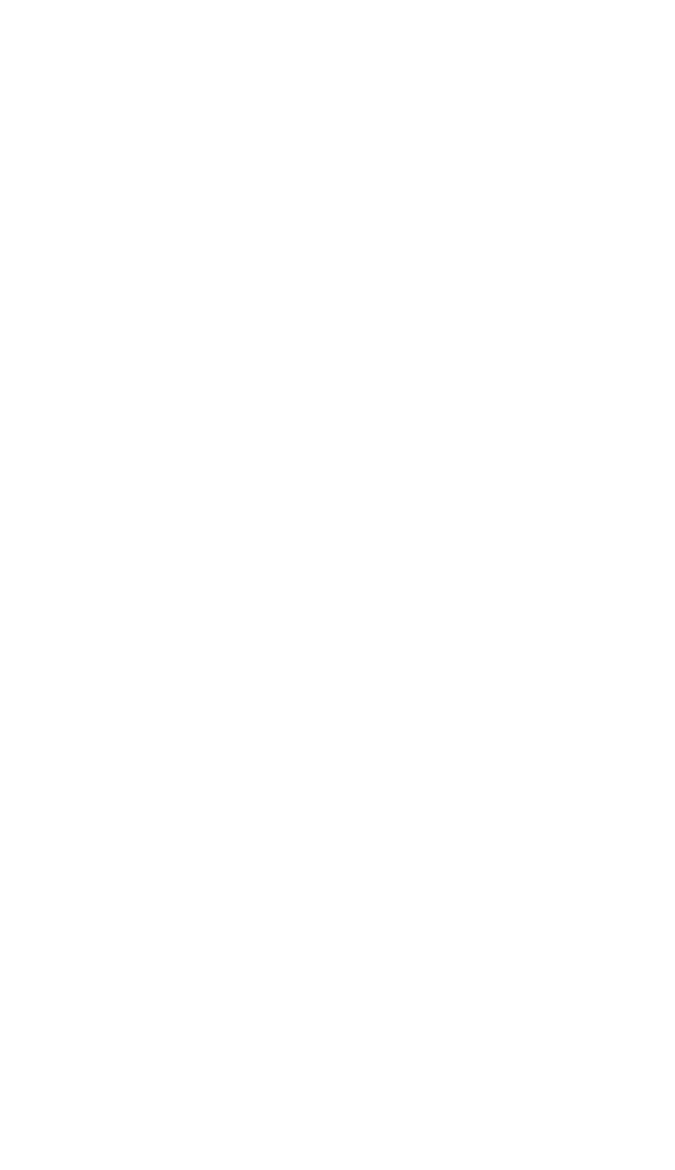
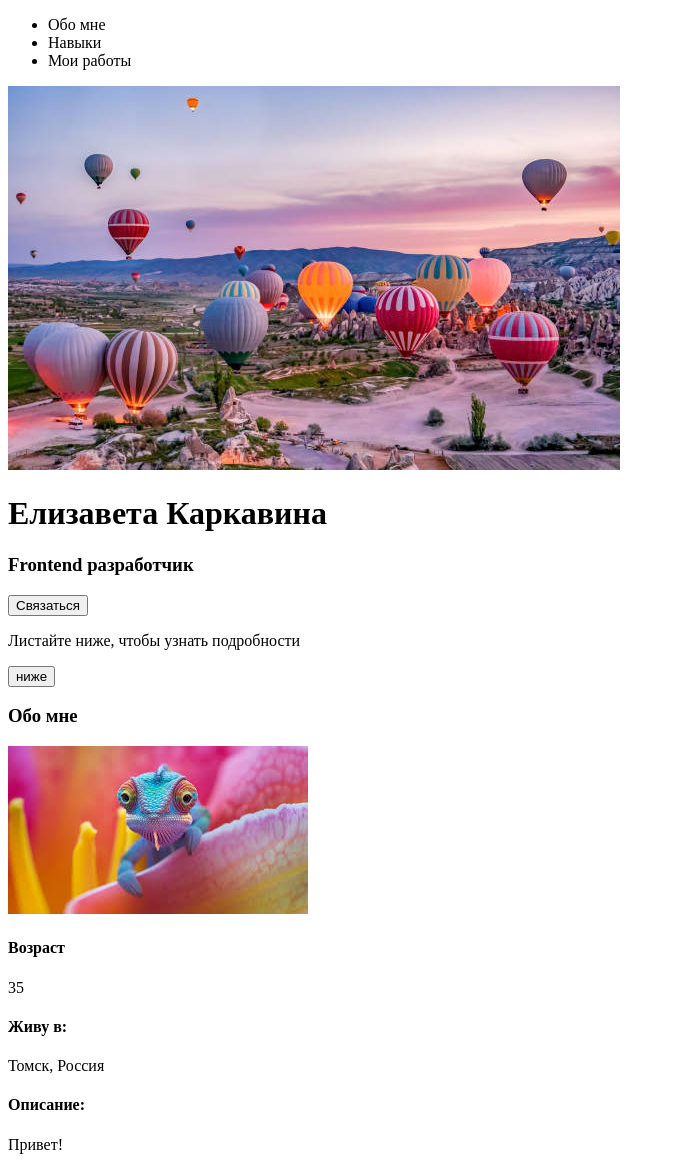
Before and after one commit to SeaSoul88/SeaSoul.github.io, a plain HTML site: page index.html in a window 1280 px wide. Shown: the whole page, without its empty margins (0-675 px from the left). Before the commit the page ends 800 px from the top, so only its background shows below. Drawn offline with Linux system fonts and the light colour scheme.

Commit message:
add my first html code

```diff
--- a/index.html
+++ b/index.html
@@ -1,11 +1,66 @@
 <!DOCTYPE html>
 <html lang="en">
-<head>
-  <meta charset="UTF-8">
-  <meta name="viewport" content="width=device-width, initial-scale=1.0">
-  <title>Document</title>
-</head>
-<body>
-
-</body>
+	<head>
+		<meta charset="UTF-8" />
+		<meta name="viewport" content="width=device-width, initial-scale=1.0" />
+		<title>Frontend_start</title>
+	</head>
+	<body>
+		<header>
+			<nav>
+				<ul>
+					<li>Обо мне</li>
+					<li>Навыки</li>
+					<li>Мои работы</li>
+				</ul>
+			</nav>
+			<img src="./assets/images/background2.jpg" />
+			<div>
+				<h1>Елизавета Каркавина</h1>
+				<h3>Frontend разработчик</h3>
+				<button>Связаться</button>
+			</div>
+      <div>
+        <p>
+          Листайте ниже, чтобы узнать подробности
+        </p>
+        <button>ниже</button>
+      </div>
+		</header>
+		<div></div>
+		<main>
+      <h3>Обо мне</h3>
+      <img src="./assets/images/background.jpg" alt="My photo">
+			<article>
+        <p>
+          <h4>
+            Возраст
+          </h4>
+          <span>
+            35
+          </span>
+        </p>
+        <p>
+          <h4>
+            Живу в:
+          </h4>
+          <span>
+            Томск, Россия
+          </span>
+        </p>
+        <p>
+          <h4>
+            Описание:
+          </h4>
+          <span>
+            Привет!
+          </span>
+        </p>
+        </article>
+			<aside></aside>
+		</main>
+		<footer>
+			<nav></nav>
+		</footer>
+	</body>
 </html>
```
Also changed, not shown: assets/images/background.jpg (added), assets/images/background2.jpg (added).
